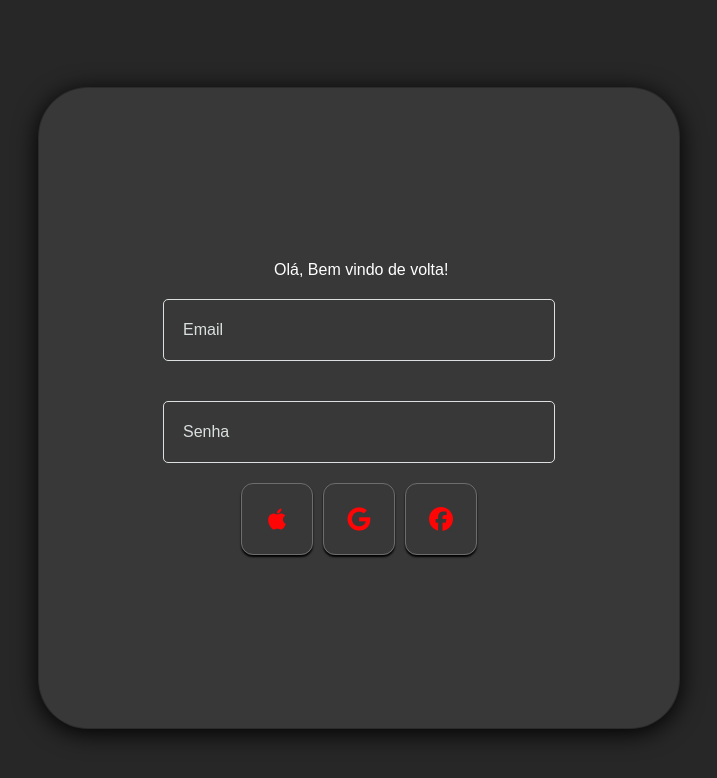
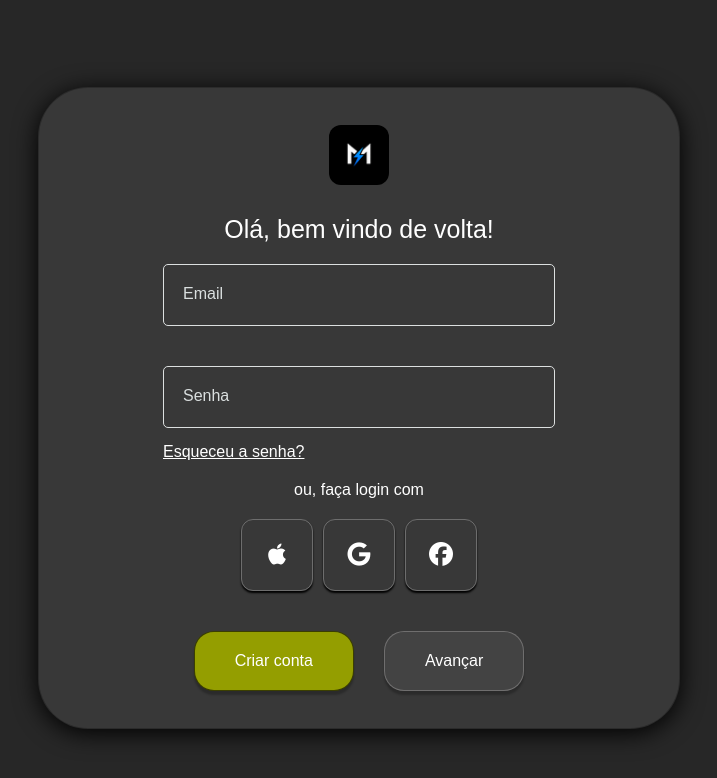
Before and after one commit to gustavomiller00/App-Development-, a plain HTML site: page login.html in a window 1280 px wide. Shown: the whole page, without its empty margins (281-998 px from the left). Drawn offline with Linux system fonts and the light colour scheme.

Commit message:
Interface de Login pronta, falta fazer a de Registrar, e colocar mobile

```diff
--- a/login.css
+++ b/login.css
@@ -12,7 +12,7 @@ body {
     left: 0;
     min-height: 100vh;
     min-width: 100vh;
-
+    overflow: hidden;
 
 }
 
@@ -33,11 +33,36 @@ body {
     padding: 20px;
 }
 
-.input-group {
-    margin: 20px 0;
-    position: relative;
-    z-index: 1;
+.text-or {
+    display:flex;
+    padding-bottom: 20px;
 }
+
+/* Header */
+
+.header-login {
+    display: flex;
+    flex-direction: column;
+    justify-content: center;
+    align-items: center;
+    gap: 30px;
+}
+
+.logo-top{
+    height: 60px;
+    width: 60px;
+    border-radius: 12px;
+}
+
+.login-text {
+    color: white;
+    font-size: 25px;
+}
+
+
+/*-----------------------------------*/
+
+/* Login With - Botões */
 
 .org-lw {
     display: flex;
@@ -65,21 +90,39 @@ body {
 }
 
 .lw-button:hover {
-    background-color: #272727;
+    background-color: #313131;
+    box-shadow: 0px 2px 2px 0px rgb(22, 22, 22);
     transform: translateY(-5px);
 }
 
-.lw-button .fa-brands {
-    color: #ff0505;
-    font-size: x-large;
-
+.lw-button a {
+    color: white;
+    font-size: 24px;
 }
 
-/* Animacação */
+.lw-button a:active {
+    color: white;
+}
+
+.lw-button a:visited {
+    color: white;
+}
+
+/*-----------------------------------*/
+
+
+/* Animacação do input Email e Senha */
+
+.input-group {
+    margin: 20px 0;
+    position: relative;
+    z-index: 1;
+}
+
 .input-group label {
     position: absolute;
     transform: translateY(-50%);
-    top: 50%;
+    top: 30px;
     left: 15px;
     font-size: 16px;
     pointer-events: none;
@@ -107,9 +150,60 @@ body {
     font-size: 14px;
 }
 
+.pass-forgot {
+    display:block;
+    margin-top: 15px;
+    cursor: pointer;
+    color: white;
+}
+
+/*-----------------------------------*/
 
 
+/* Botão Login */
 
+.org-login {
+    display: flex;
+    justify-content: center;
+    align-items: center;
+    gap: 30px;
+    padding: 30px 0px 0px 0px;
+    margin-top: 10px;
+}
+
+.button-registrar {
+    background-color: rgb(148, 158, 0);
+    border-radius: 20px;
+    padding: 20px 40px;
+    box-shadow: 0px 4px 2px 0px rgba(0, 0, 0, 0.24);
+    transition-duration: 0.5s;
+    cursor: pointer;
+    border: 1px solid rgba(0, 0, 0, 0.6);
+    text-decoration: none;
+    color: white;
+}
+
+.button-login:hover {
+    transform: translateY(-5px);
+}
+
+.button-login {
+    background-color: rgba(95, 95, 95, 0.3);
+    border-radius: 20px;
+    border: 1px solid rgba(182, 181, 181, 0.384);
+    padding: 20px 40px;
+    box-shadow: 0px 4px 2px 0px rgba(0, 0, 0, 0.24);
+    transition-duration: 0.5s;
+    cursor: pointer;
+    text-decoration: none;
+    color: white;
+}
+
+.button-registrar:hover {
+    transform: translateY(-5px);
+}
+
+/*-----------------------------------*/
 
 
 
--- a/login.html
+++ b/login.html
@@ -13,12 +13,13 @@
 <section id="loginPage">
 
 
+
     <div class="login-card">
 
-        <div class="top-login-text">
-            <img class="logo-top">
+        <div class="header-login">
+            <img class="logo-top" src="img/download.gif">
             <span class="login-text">
-                Olá, Bem vindo de volta!
+                Olá, bem vindo de volta!
             </span>
         </div>
 
@@ -30,20 +31,37 @@
         <div class="input-group">
             <input type="password" required>
             <label for="">Senha</label>
+            <a href="https://github.com/gustavomiller00" class="pass-forgot">Esqueceu a senha?</a>
+        </div>
+
+        <div>
+            <a class="text-or">ou,  faça login com</a>
         </div>
 
         <div class="org-lw">
-            <div class="lw-button" alt="apple-icon">
-                <i class="fa-brands fa-apple"></i>
+
+            <div class="lw-button">
+                <a href="https://github.com/gustavomiller00" target="_blank" rel="noopener noreferrer">
+                    <i class="fa-brands fa-apple"></i>
+                </a>
             </div>
 
-            <div class="lw-button" alt="gmail-icon">
-                <i class="fa-brands fa-google"></i>
+            <div class="lw-button">
+                <a href="https://github.com/gustavomiller00" target="_blank" rel="noopener noreferrer">
+                    <i class="fa-brands fa-google"></i>
+                </a>
             </div>
 
-            <div class="lw-button" alt="fb-icon">
-                <i class="fa-brands fa-facebook"></i>
+            <div class="lw-button">
+                <a href="https://github.com/gustavomiller00" target="_blank" rel="noopener noreferrer">
+                    <i class="fa-brands fa-facebook"></i>
+                </a>
             </div>
+        </div>
+
+        <div class="org-login">
+            <a class="button-registrar" href="https://">Criar conta</a>
+            <a class="button-login" href="https://">Avançar</a>
         </div>
 
     </div>
```
